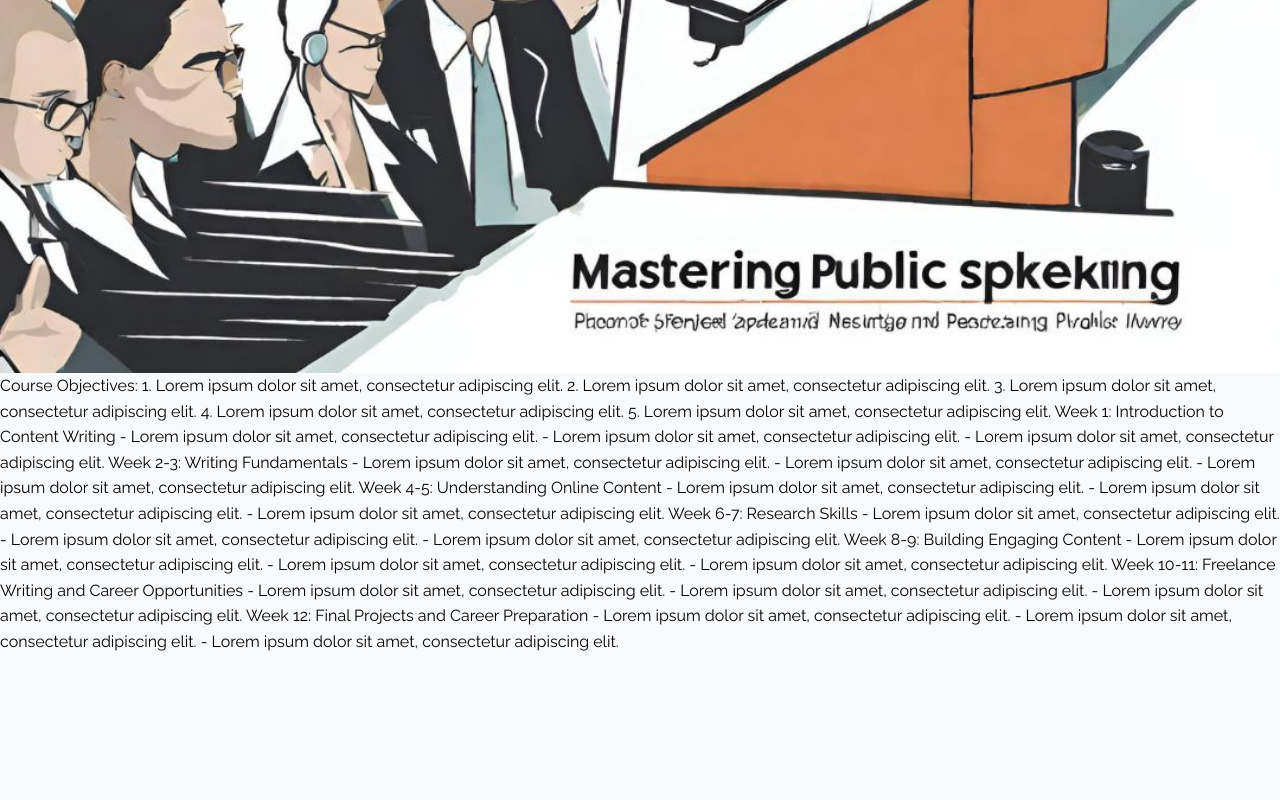
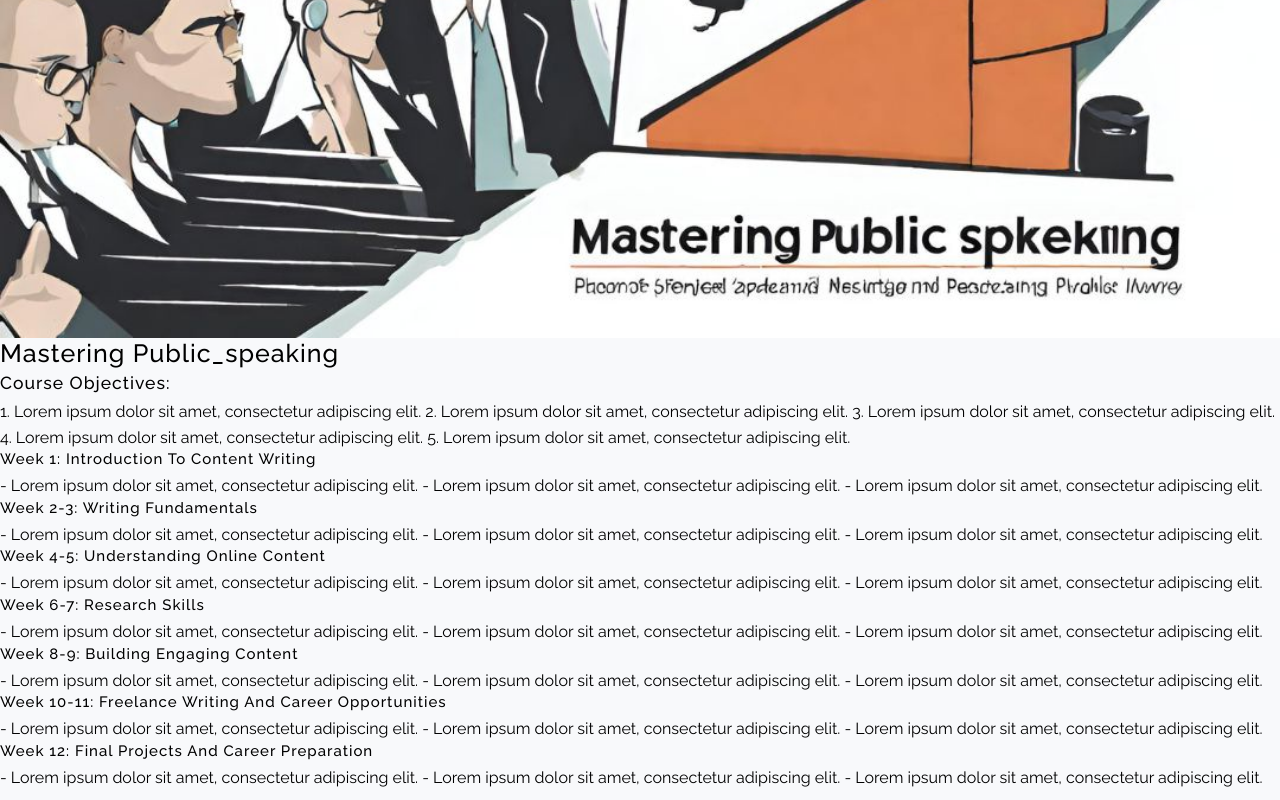
Before and after one commit to inputvar/Supernova, a React (Create React App) app in the folder frontend/: page /coursePage in a window 1280 px wide. Shown: the part 1022-1822 px from the top of the page. Before the commit the page ends 1687 px from the top, so only its background shows below. Built offline with nearby package versions, Linux system fonts and the light colour scheme.

Commit message:
vc integrated

```diff
--- a/frontend/src/App.css
+++ b/frontend/src/App.css
@@ -515,5 +515,5 @@ button1 svg {
 .weird-unique-8 footer {
   text-align: center;
   margin-top: 20px;
-  font-size: 14px;
+  font-size: 14px;
 }
--- a/frontend/src/App.js
+++ b/frontend/src/App.js
@@ -8,6 +8,8 @@ import Form from "./pages/Form";
 import EBooks from "./components/EBooks";
 import Recommend from "./components/Recommend";
 import CourseDetails from "./components/CourseDetails";
+import HomePage from "./pages/Home/Index";
+import RoomPage from "./Room";
 
 function App() {
   return (
@@ -18,10 +20,11 @@ function App() {
         <Route path="/courses/:id" element={<SingleCourse />} />
         <Route path="/cart" element={<Cart />} />
         <Route path="/mentalHealth" element={<MentalHealth />} />
-        <Route path="/connect" element={<ConnectVideo />} />
         <Route path="/books" element={<EBooks />} />
         <Route path="/form" element={<Form />} />
         <Route path="/coursePage" element={<CourseDetails />} />
+        <Route path="/connect" element={<HomePage />} />
+        <Route path="/connect/room/:roomId" element={<RoomPage />}></Route>
         <Route path="/recommend" element={<Recommend />} />
       </Routes>
     </BrowserRouter>
--- /dev/null
+++ b/frontend/src/Room/index.js
@@ -0,0 +1,41 @@
+import React from "react";
+import { useParams } from "react-router-dom";
+import { ZegoUIKitPrebuilt } from "@zegocloud/zego-uikit-prebuilt";
+
+const RoomPage = () => {
+  const { roomId } = useParams();
+
+  const myMeeting = async element => {
+    const appID = 431808175;
+    const serverSecret = "9de409b6a73f397ab57819199614a4c3";
+    const kitToken = ZegoUIKitPrebuilt.generateKitTokenForTest(
+      appID,
+      serverSecret,
+      roomId,
+      Date.now().toString(),
+      "John Doe"
+    );
+    const zc = ZegoUIKitPrebuilt.create(kitToken);
+    zc.joinRoom({
+      container: element,
+      scenario: {
+        mode: ZegoUIKitPrebuilt.GroupCall,
+      },
+      showScreenSharingButton: false,
+      sharedLinks: [
+        {
+          name: "Copy Link",
+          url: `https://localhost:8000/connect/room/${roomId}`,
+        },
+      ],
+    });
+  };
+
+  return (
+      <div style={{ height: "90vh" }}>
+       <div ref={myMeeting} style={{ height: "100%" }}></div>
+     </div>
+  );
+};
+
+export default RoomPage;
--- a/frontend/src/components/CourseDetails.js
+++ b/frontend/src/components/CourseDetails.js
@@ -3,9 +3,19 @@ import courseData from './courseData'
 
 function CourseDetails() {
   return (
-    <div><h1>{courseData[0].title}</h1>
-    <img src={courseData[0].image}  alt='...'></img>
-    <p>Course Objectives:
+    <div>
+<div class="container1">
+
+<img src={courseData[0].image} class="" alt='...'></img>
+
+    </div>
+
+<h1>{courseData[0].title}</h1>
+
+    <p>
+
+
+<h3>Course Objectives:</h3>
 
 1. Lorem ipsum dolor sit amet, consectetur adipiscing elit.
 2. Lorem ipsum dolor sit amet, consectetur adipiscing elit.
@@ -13,47 +23,48 @@ function CourseDetails() {
 4. Lorem ipsum dolor sit amet, consectetur adipiscing elit.
 5. Lorem ipsum dolor sit amet, consectetur adipiscing elit.
 
-Week 1: Introduction to Content Writing
+<h4>Week 1: Introduction to Content Writing</h4>
 
 - Lorem ipsum dolor sit amet, consectetur adipiscing elit.
 - Lorem ipsum dolor sit amet, consectetur adipiscing elit.
 - Lorem ipsum dolor sit amet, consectetur adipiscing elit.
 
-Week 2-3: Writing Fundamentals
+<h4>Week 2-3: Writing Fundamentals</h4>
 
 - Lorem ipsum dolor sit amet, consectetur adipiscing elit.
 - Lorem ipsum dolor sit amet, consectetur adipiscing elit.
 - Lorem ipsum dolor sit amet, consectetur adipiscing elit.
 
-Week 4-5: Understanding Online Content
+<h4>Week 4-5: Understanding Online Content</h4>
 
 - Lorem ipsum dolor sit amet, consectetur adipiscing elit.
 - Lorem ipsum dolor sit amet, consectetur adipiscing elit.
 - Lorem ipsum dolor sit amet, consectetur adipiscing elit.
 
-Week 6-7: Research Skills
+<h4>Week 6-7: Research Skills</h4>
 
 - Lorem ipsum dolor sit amet, consectetur adipiscing elit.
 - Lorem ipsum dolor sit amet, consectetur adipiscing elit.
 - Lorem ipsum dolor sit amet, consectetur adipiscing elit.
 
-Week 8-9: Building Engaging Content
+<h4>Week 8-9: Building Engaging Content</h4>
 
 - Lorem ipsum dolor sit amet, consectetur adipiscing elit.
 - Lorem ipsum dolor sit amet, consectetur adipiscing elit.
 - Lorem ipsum dolor sit amet, consectetur adipiscing elit.
 
-Week 10-11: Freelance Writing and Career Opportunities
+<h4>Week 10-11: Freelance Writing and Career Opportunities</h4>
 
 - Lorem ipsum dolor sit amet, consectetur adipiscing elit.
 - Lorem ipsum dolor sit amet, consectetur adipiscing elit.
 - Lorem ipsum dolor sit amet, consectetur adipiscing elit.
 
-Week 12: Final Projects and Career Preparation
+<h4>Week 12: Final Projects and Career Preparation</h4>
 
 - Lorem ipsum dolor sit amet, consectetur adipiscing elit.
 - Lorem ipsum dolor sit amet, consectetur adipiscing elit.
-- Lorem ipsum dolor sit amet, consectetur adipiscing elit.</p>
+- Lorem ipsum dolor sit amet, consectetur adipiscing elit.
+</p>
     </div>
 
   )
--- /dev/null
+++ b/frontend/src/pages/Home/Index.js
@@ -0,0 +1,26 @@
+import React, { useState, useCallback } from "react";
+import { useNavigate } from "react-router-dom";
+
+const HomePage = () => {
+  const [value, setValue] = useState();
+
+  const navigate = useNavigate();
+
+  const handleJoinRoom = useCallback(() => {
+    navigate(`/connect/room/${value}`);
+  }, [navigate, value]);
+
+  return (
+    <div>
+      <input
+        value={value}
+        onChange={e => setValue(e.target.value)}
+        type="text"
+        placeholder="Enter Room Code"
+      />
+      <button onClick={handleJoinRoom}>Join</button>
+    </div>
+  );
+};
+
+export default HomePage;
```
